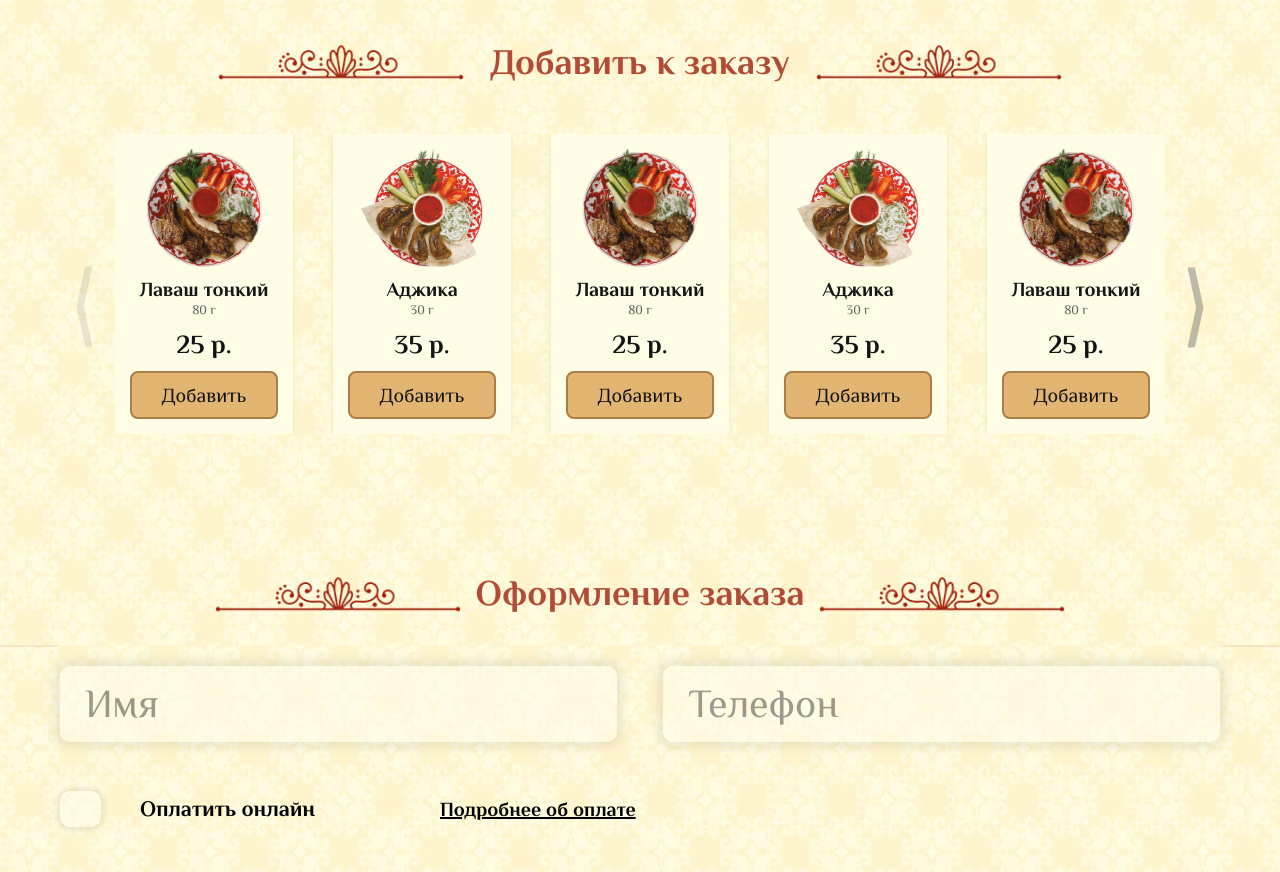
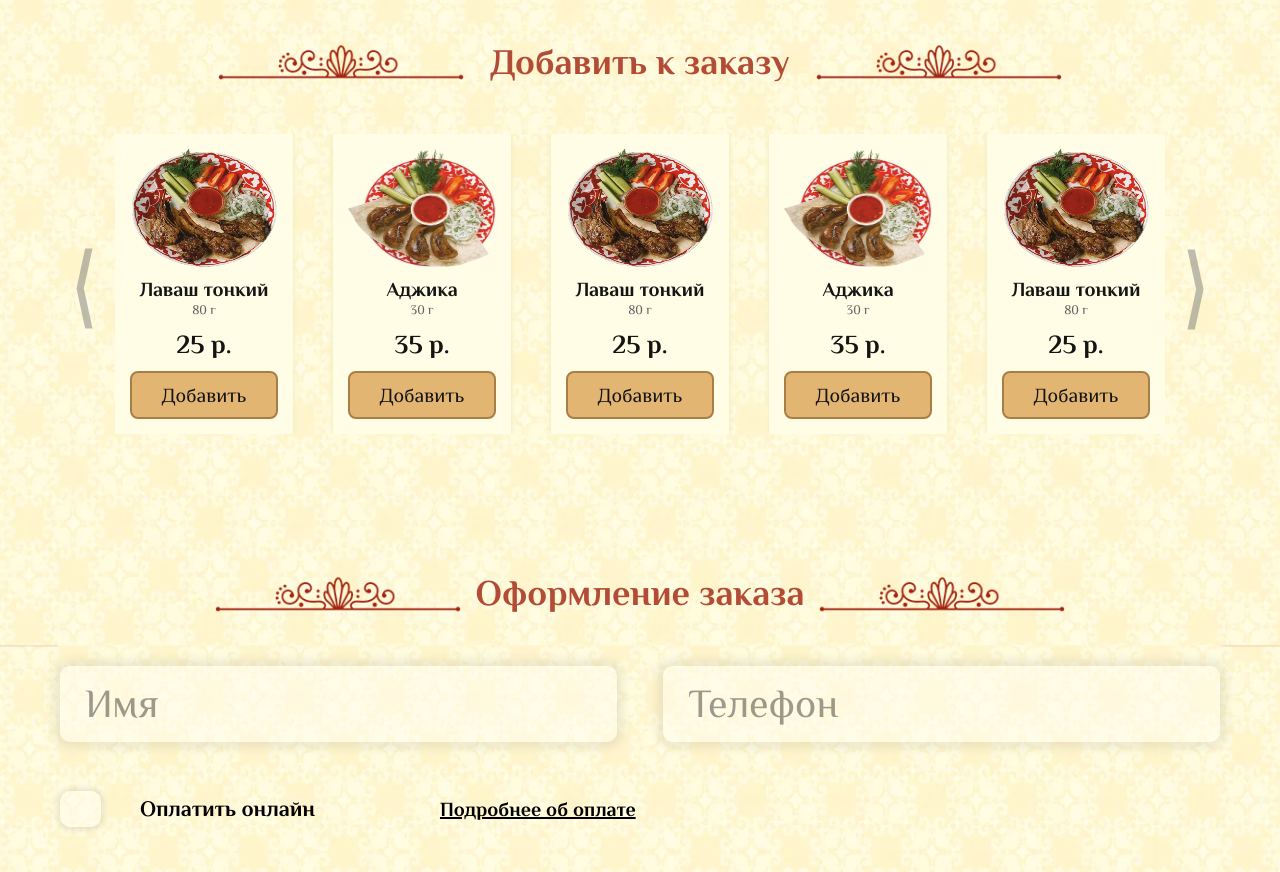
Before and after one commit to Verta-master/nigora, a plain HTML site: page basket.html in a window 1280 px wide. Shown: the part 1315-2187 px from the top of the page. Drawn offline with nearby package versions, Linux system fonts and the light colour scheme.

Commit message:
Update 2022-02-18T15:18:09.459Z

```diff
--- a/basket.html
+++ b/basket.html
@@ -9,7 +9,9 @@
   <link rel="preconnect" href="https://fonts.gstatic.com" crossorigin="">
   <link href="https://fonts.googleapis.com/css2?family=Philosopher:wght@400;700&display=swap" rel="stylesheet">
   <link rel="stylesheet" href="https://cdnjs.cloudflare.com/ajax/libs/fancybox/3.3.1/jquery.fancybox.min.css">
-  <link rel="stylesheet" href="https://unpkg.com/swiper/swiper-bundle.min.css">
+<!--  <link rel="stylesheet" href="https://unpkg.com/swiper/swiper-bundle.min.css">-->
+  <link rel="stylesheet" href="css/owl.carousel.min.css">
+  <link rel="stylesheet" href="css/owl.theme.default.min.css">
   <link rel="stylesheet" href="css/style.min.css">
 </head>
 <body>
@@ -169,6 +171,7 @@
           <div class="catalog">
             <p class="title">Добавить к заказу</p>
             <div class="catalog__slider-wrap">
+<!--
               <div class="swiper-container catalog__slider">
                 <div class="swiper-wrapper">
                   <div class="swiper-slide catalog__slide">
@@ -253,6 +256,88 @@
               </div>
               <div class="swiper-button-prev catalog__prev"></div>
               <div class="swiper-button-next catalog__next"></div>
+-->
+
+              <div class="owl-carousel owl-theme catalog__owl">
+                <div class="item catalog__slide">
+                  <a href="#" class="catalog__link">
+                    <figure class="catalog__img">
+                      <img src="img/images/img-2.webp" alt="Лаваш тонкий">
+                    </figure>
+                    <p class="catalog__title">Лаваш тонкий</p>
+                  </a>
+                  <div class="catalog__info">
+                    <div class="catalog__text">80 г</div>
+                    <div class="catalog__price">25 р.</div>
+                  </div>
+                  <a href="#" class="btn catalog__btn">Добавить</a>
+                </div>
+                <div class="item catalog__slide">
+                  <a href="#" class="catalog__link">
+                    <figure class="catalog__img">
+                      <img src="img/images/img-3.webp" alt="Аджика">
+                    </figure>
+                    <p class="catalog__title">Аджика</p>
+                  </a>
+                  <div class="catalog__info">
+                    <div class="catalog__text">30 г</div>
+                    <div class="catalog__price">35 р.</div>
+                  </div>
+                  <a href="#" class="btn catalog__btn">Добавить</a>
+                </div>
+                <div class="item catalog__slide">
+                  <a href="#" class="catalog__link">
+                    <figure class="catalog__img">
+                      <img src="img/images/img-2.webp" alt="Лаваш тонкий">
+                    </figure>
+                    <p class="catalog__title">Лаваш тонкий</p>
+                  </a>
+                  <div class="catalog__info">
+                    <div class="catalog__text">80 г</div>
+                    <div class="catalog__price">25 р.</div>
+                  </div>
+                  <a href="#" class="btn catalog__btn">Добавить</a>
+                </div>
+                <div class="item catalog__slide">
+                  <a href="#" class="catalog__link">
+                    <figure class="catalog__img">
+                      <img src="img/images/img-3.webp" alt="Аджика">
+                    </figure>
+                    <p class="catalog__title">Аджика</p>
+                  </a>
+                  <div class="catalog__info">
+                    <div class="catalog__text">30 г</div>
+                    <div class="catalog__price">35 р.</div>
+                  </div>
+                  <a href="#" class="btn catalog__btn">Добавить</a>
+                </div>
+                <div class="item catalog__slide">
+                  <a href="#" class="catalog__link">
+                    <figure class="catalog__img">
+                      <img src="img/images/img-2.webp" alt="Лаваш тонкий">
+                    </figure>
+                    <p class="catalog__title">Лаваш тонкий</p>
+                  </a>
+                  <div class="catalog__info">
+                    <div class="catalog__text">80 г</div>
+                    <div class="catalog__price">25 р.</div>
+                  </div>
+                  <a href="#" class="btn catalog__btn">Добавить</a>
+                </div>
+                <div class="item catalog__slide">
+                  <a href="#" class="catalog__link">
+                    <figure class="catalog__img">
+                      <img src="img/images/img-3.webp" alt="Аджика">
+                    </figure>
+                    <p class="catalog__title">Аджика</p>
+                  </a>
+                  <div class="catalog__info">
+                    <div class="catalog__text">30 г</div>
+                    <div class="catalog__price">35 р.</div>
+                  </div>
+                  <a href="#" class="btn catalog__btn">Добавить</a>
+                </div>
+              </div>
             </div>
           </div>
 
@@ -373,36 +458,62 @@
 
   <script src="js/jquery-3.2.1.min.js"></script>
   <script src="https://cdnjs.cloudflare.com/ajax/libs/fancybox/3.3.1/jquery.fancybox.min.js"></script>
-  <script src="https://unpkg.com/swiper/swiper-bundle.min.js"></script>
+<!--  <script src="https://unpkg.com/swiper/swiper-bundle.min.js"></script>-->
+  <script src="js/owl.carousel.min.js"></script>
   <script src="js/script.js"></script>
 
   <!-- Slider -->
   <script>
-    var mySwiper = new Swiper ('.catalog__slider', {
-      navigation: {
-        nextEl: '.catalog__next',
-        prevEl: '.catalog__prev',
-      },
-      simulateTouch: false,
-      preventClicks: false,
-      preventClicksPropagation: false,
-      slidesPerView: 2,
-      spaceBetween: 10,
-      breakpoints: {
-        480: {
-          slidesPerView: 3,
-          spaceBetween: 20,
+//    var mySwiper = new Swiper ('.catalog__slider', {
+//      navigation: {
+//        nextEl: '.catalog__next',
+//        prevEl: '.catalog__prev',
+//      },
+//      simulateTouch: false,
+//      preventClicks: false,
+//      preventClicksPropagation: false,
+//      slidesPerView: 2,
+//      spaceBetween: 10,
+//      breakpoints: {
+//        480: {
+//          slidesPerView: 3,
+//          spaceBetween: 20,
+//        },
+//        766: {
+//          slidesPerView: 4,
+//          spaceBetween: 20,
+//        },
+//        1280: {
+//          slidesPerView: 5,
+//          spaceBetween: 40,
+//        }
+//      }
+//    });
+
+    $('.owl-carousel').owlCarousel({
+      loop: true,
+      margin: 10,
+      nav: true,
+      dots: false,
+      navText:["",""],
+      responsive:{
+        0:{
+          items: 2
         },
-        766: {
-          slidesPerView: 4,
-          spaceBetween: 20,
+        480:{
+          items: 3,
+          margin: 20
         },
-        1280: {
-          slidesPerView: 5,
-          spaceBetween: 40,
+        766:{
+          items: 4,
+          margin: 20
+        },
+        1280:{
+          items: 5,
+          margin: 40
         }
       }
-    });
+    })
   </script>
 </body>
 </html>
--- /dev/null
+++ b/css/owl.theme.default.min.css
@@ -0,0 +1,6 @@
+/**
+ * Owl Carousel v2.3.4
+ * Copyright 2013-2018 David Deutsch
+ * Licensed under: SEE LICENSE IN https://github.com/OwlCarousel2/OwlCarousel2/blob/master/LICENSE
+ */
+.owl-theme .owl-dots,.owl-theme .owl-nav{text-align:center;-webkit-tap-highlight-color:transparent}.owl-theme .owl-nav{margin-top:10px}.owl-theme .owl-nav [class*=owl-]{color:#FFF;font-size:14px;margin:5px;padding:4px 7px;background:#D6D6D6;display:inline-block;cursor:pointer;border-radius:3px}.owl-theme .owl-nav [class*=owl-]:hover{background:#869791;color:#FFF;text-decoration:none}.owl-theme .owl-nav .disabled{opacity:.5;cursor:default}.owl-theme .owl-nav.disabled+.owl-dots{margin-top:10px}.owl-theme .owl-dots .owl-dot{display:inline-block;zoom:1}.owl-theme .owl-dots .owl-dot span{width:10px;height:10px;margin:5px 7px;background:#D6D6D6;display:block;-webkit-backface-visibility:visible;transition:opacity .2s ease;border-radius:30px}.owl-theme .owl-dots .owl-dot.active span,.owl-theme .owl-dots .owl-dot:hover span{background:#869791}
--- a/css/style.css
+++ b/css/style.css
@@ -1838,7 +1838,8 @@ blockquote a {
   -webkit-box-flex: 0;
       -ms-flex: 0 0 auto;
           flex: 0 0 auto;
-  max-width: 480px;
+  max-width: 100%;
+  max-height: 100%;
 }
 .card__info {
   width: 48%;
@@ -2987,3 +2988,61 @@ blockquote a {
     right: 0;
   }
 }
+.owl-carousel .owl-nav button.owl-next,
+.owl-carousel .owl-nav button.owl-prev {
+  position: absolute;
+  top: 50%;
+  width: 40px;
+  height: 90px;
+  margin: 0;
+  margin-top: -40px;
+  background-image: url(../img/icons/arrow.svg);
+  background-repeat: no-repeat;
+  background-size: 17px 81p;
+  background-position: center;
+}
+.owl-theme .owl-nav [class*=owl-]:hover,
+.owl-theme .owl-nav [class*=owl-]:active {
+  background-image: url(../img/icons/arrow.svg);
+  background-repeat: no-repeat;
+  background-size: 17px 81p;
+  background-position: center;
+  background-color: rgba(255, 253, 239, 0.5);
+}
+.owl-carousel .owl-nav button.owl-next {
+  right: 0;
+}
+.owl-carousel .owl-nav button.owl-prev {
+  left: 0;
+  -webkit-transform: rotate(180deg);
+          transform: rotate(180deg);
+}
+.catalog__owl {
+  padding-left: 50px;
+  padding-right: 50px;
+}
+.catalog__slider-wrap {
+  padding: 0;
+}
+.catalog__slide {
+  width: 100%;
+}
+.owl-carousel .owl-item {
+  display: -webkit-box;
+  display: -ms-flexbox;
+  display: flex;
+  height: auto !important;
+}
+.owl-stage {
+  display: -webkit-box;
+  display: -ms-flexbox;
+  display: flex;
+}
+@media (max-width: 1200px) {
+  .basket .title::after {
+    right: 17%;
+  }
+  .basket .title::before {
+    left: 17%;
+  }
+}
```
Also changed, not shown: css/owl.carousel.min.css (added), css/style.min.css, js/owl.carousel.min.js (added).
